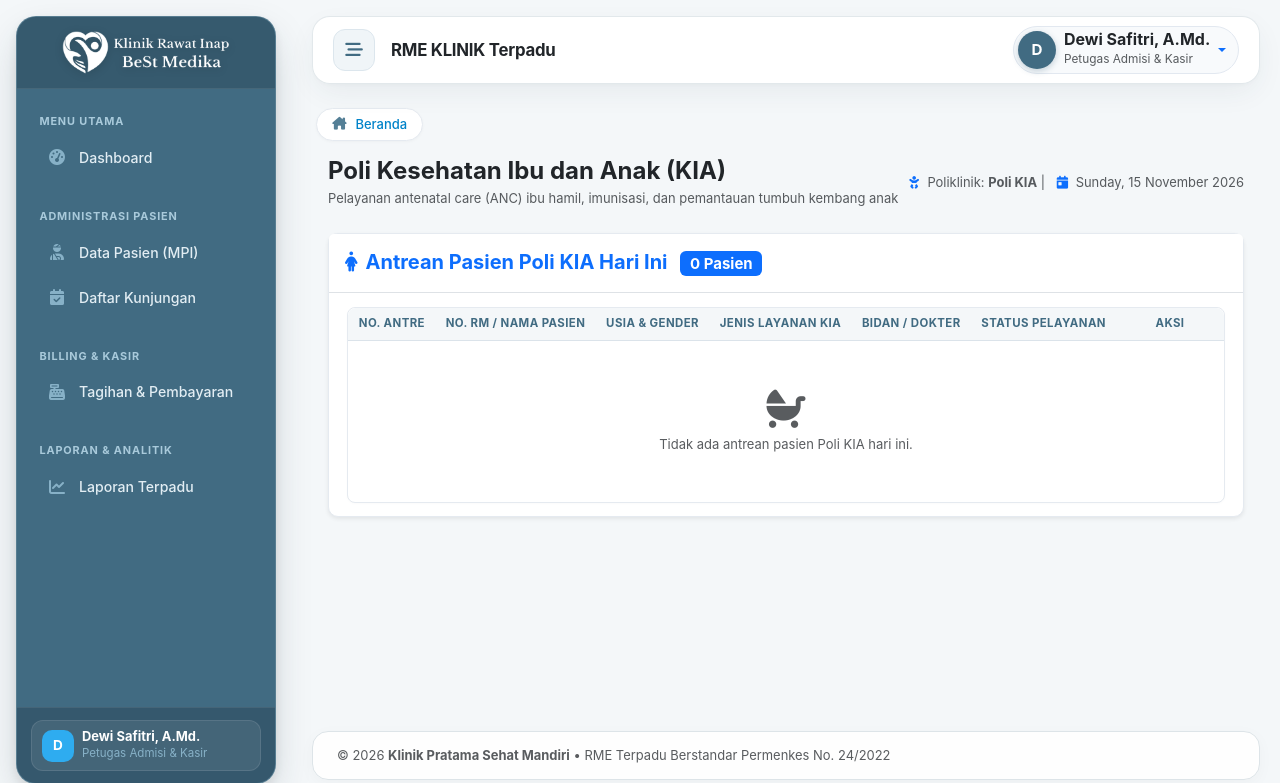
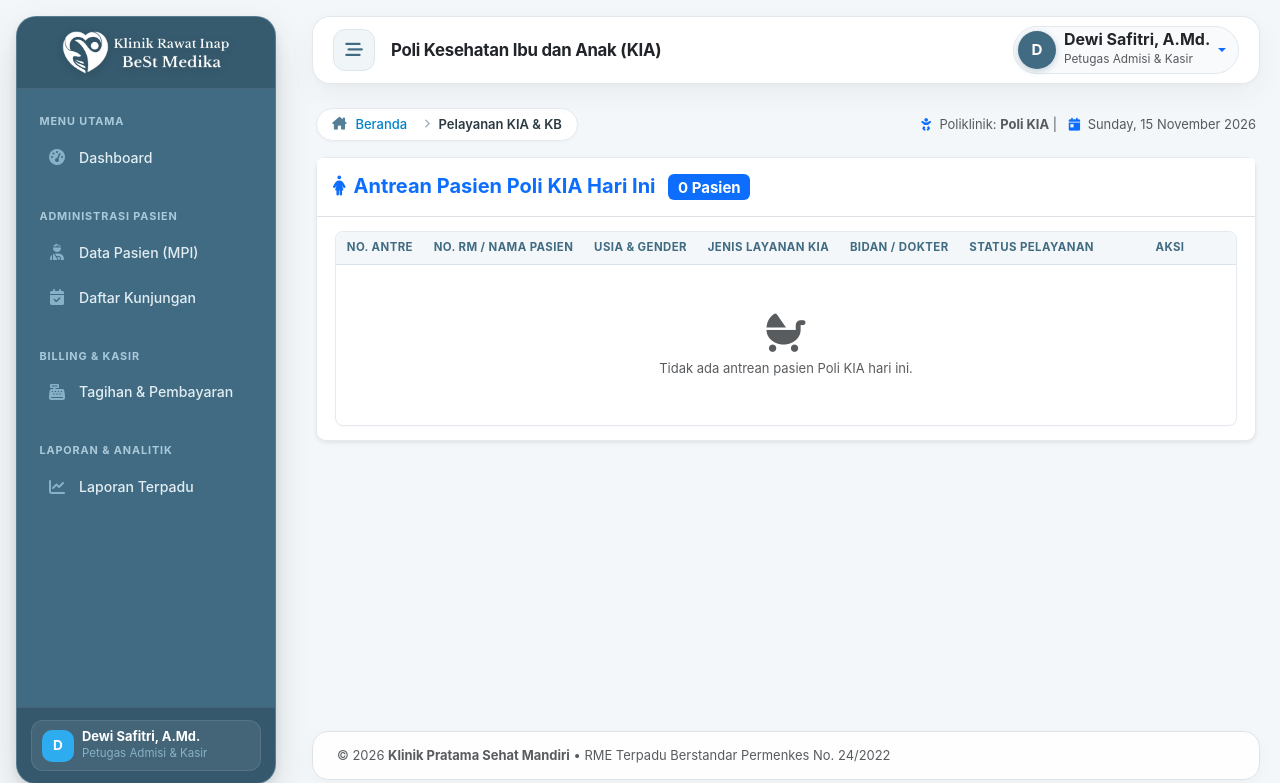
Before and after one commit to ardhikaxx/rme-klinik, a Laravel app: template resources/views/kia/index.blade.php in a window 1280 px wide. Shown: the top 783 px of the page. Run offline with Laravel 12, Linux system fonts and the light colour scheme; the template is opened without the code that fills it, so the values that code supplies are empty; a user stored in the database is signed in; data comes from the database, SQL or seed files in the repository; parts of the project's set-up code (start-up, migrations or seed data) failed here and were passed over; some libraries are stand-ins or nearby versions.

Commit message:
feat: implementasi breadcrumb navigasi pada antrean layanan kia

```diff
--- a/resources/views/kia/index.blade.php
+++ b/resources/views/kia/index.blade.php
@@ -1,19 +1,21 @@
 @extends('layouts.app')
 
-@section('title', 'Daftar Kunjungan Poli KIA (Kesehatan Ibu & Anak)')
+@section('title', 'Poli Kesehatan Ibu dan Anak (KIA)')
+@section('page_title', 'Poli Kesehatan Ibu dan Anak (KIA)')
+
+@section('breadcrumb')
+    <li class="breadcrumb-item active" aria-current="page">Pelayanan KIA & KB</li>
+@endsection
+
+@section('page_actions')
+    <div class="text-muted small">
+        <i class="fas fa-baby me-1 text-primary"></i> Poliklinik: <strong>{{ $polyKia?->name ?? 'Poli KIA' }}</strong> |
+        <i class="fas fa-calendar-day ms-2 me-1 text-primary"></i> {{ \Carbon\Carbon::today()->translatedFormat('l, d F Y') }}
+    </div>
+@endsection
 
 @section('content')
-<div class="container-fluid">
-    <div class="d-flex align-items-center justify-content-between mb-4">
-        <div>
-            <h4 class="mb-1 text-dark fw-bold">Poli Kesehatan Ibu dan Anak (KIA)</h4>
-            <p class="text-muted small mb-0">Pelayanan antenatal care (ANC) ibu hamil, imunisasi, dan pemantauan tumbuh kembang anak</p>
-        </div>
-        <div class="text-muted small">
-            <i class="fas fa-baby me-1 text-primary"></i> Poliklinik: <strong>{{ $polyKia?->name ?? 'Poli KIA' }}</strong> |
-            <i class="fas fa-calendar-day ms-2 me-1 text-primary"></i> {{ \Carbon\Carbon::today()->translatedFormat('l, d F Y') }}
-        </div>
-    </div>
+<div class="container-fluid p-0">
 
     <div class="card border-0 shadow-sm">
         <div class="card-header bg-white py-3 border-bottom d-flex align-items-center justify-content-between">
```
